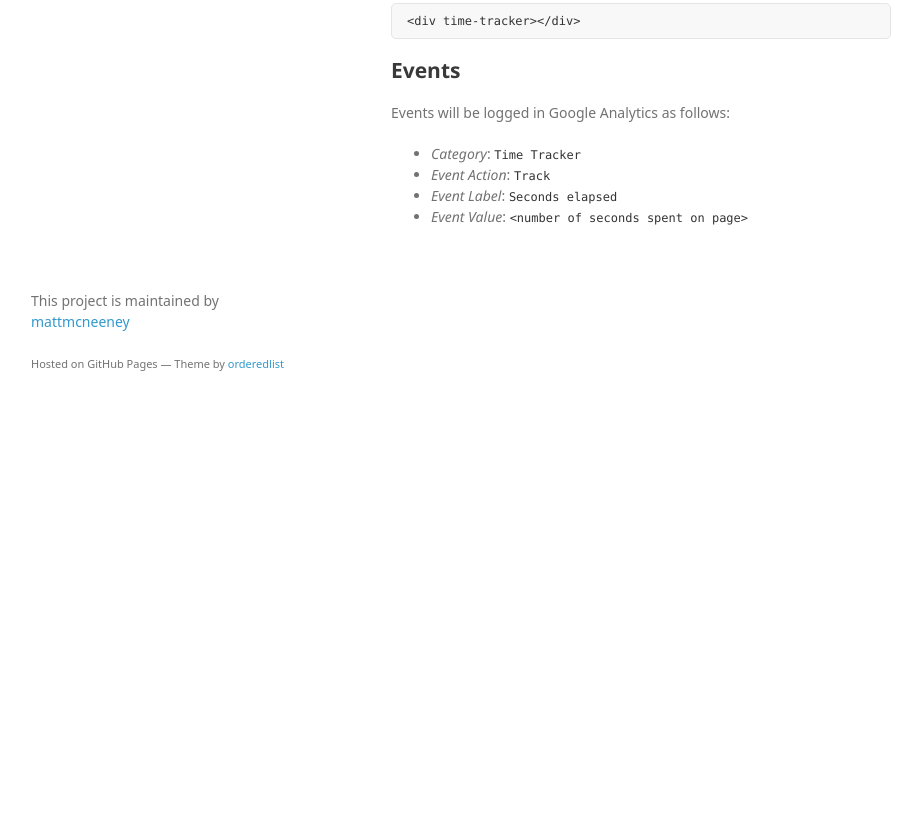
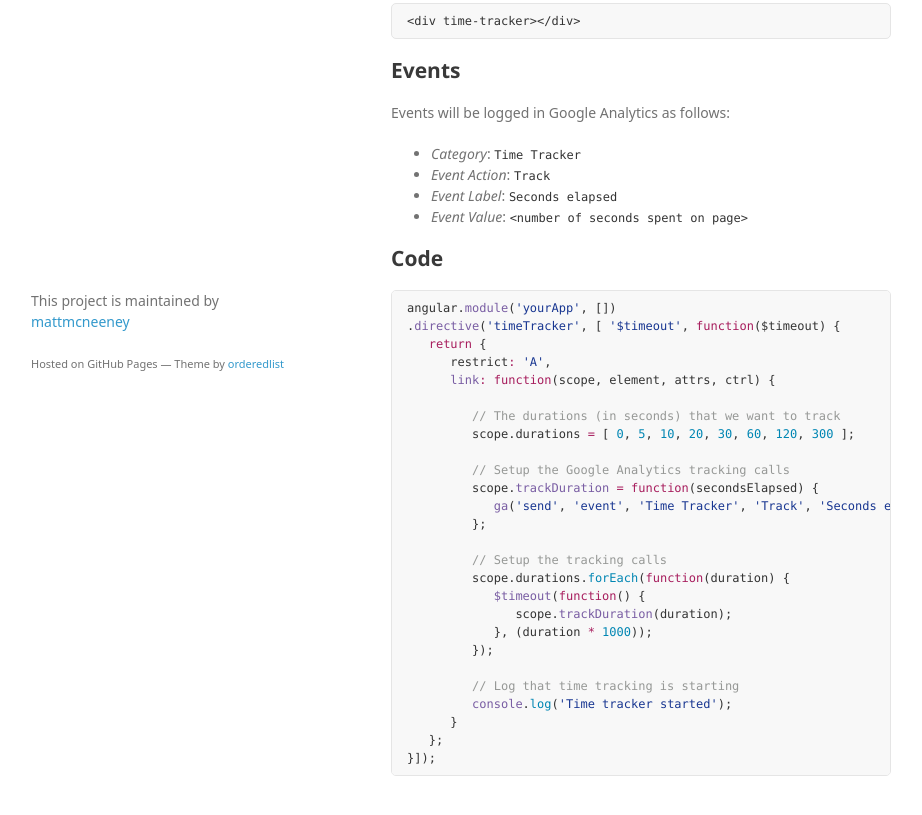
Before and after one commit to mattmcneeney/angularjs-time-tracker, a plain HTML site: page index.html in a window 1280 px wide. Shown: the part 357-1172 px from the top of the page, without its empty margins (179-1101 px from the left). Before the commit the page ends 800 px from the top, so only its background shows below. Drawn offline with Linux system fonts and the light colour scheme; a web font is replaced by a local one.

```diff
--- a/index.html
+++ b/index.html
@@ -68,6 +68,36 @@ The durations that are tracked are pre-defined.</p>
 <em>Event Value</em>: <code>&lt;number of seconds spent on page&gt;</code>
 </li>
 </ul>
+
+<h2>
+<a id="code" class="anchor" href="#code" aria-hidden="true"><span aria-hidden="true" class="octicon octicon-link"></span></a>Code</h2>
+
+<div class="highlight highlight-source-js"><pre><span class="pl-smi">angular</span>.<span class="pl-en">module</span>(<span class="pl-s"><span class="pl-pds">'</span>yourApp<span class="pl-pds">'</span></span>, [])
+.<span class="pl-en">directive</span>(<span class="pl-s"><span class="pl-pds">'</span>timeTracker<span class="pl-pds">'</span></span>, [ <span class="pl-s"><span class="pl-pds">'</span>$timeout<span class="pl-pds">'</span></span>, <span class="pl-k">function</span>(<span class="pl-smi">$timeout</span>) {
+   <span class="pl-k">return</span> {
+      restrict<span class="pl-k">:</span> <span class="pl-s"><span class="pl-pds">'</span>A<span class="pl-pds">'</span></span>,
+      <span class="pl-en">link</span><span class="pl-k">:</span> <span class="pl-k">function</span>(<span class="pl-smi">scope</span>, <span class="pl-smi">element</span>, <span class="pl-smi">attrs</span>, <span class="pl-smi">ctrl</span>) {
+
+         <span class="pl-c">// The durations (in seconds) that we want to track</span>
+         <span class="pl-smi">scope</span>.<span class="pl-smi">durations</span> <span class="pl-k">=</span> [ <span class="pl-c1">0</span>, <span class="pl-c1">5</span>, <span class="pl-c1">10</span>, <span class="pl-c1">20</span>, <span class="pl-c1">30</span>, <span class="pl-c1">60</span>, <span class="pl-c1">120</span>, <span class="pl-c1">300</span> ];
+
+         <span class="pl-c">// Setup the Google Analytics tracking calls</span>
+         <span class="pl-smi">scope</span>.<span class="pl-en">trackDuration</span> <span class="pl-k">=</span> <span class="pl-k">function</span>(<span class="pl-smi">secondsElapsed</span>) {
+            <span class="pl-en">ga</span>(<span class="pl-s"><span class="pl-pds">'</span>send<span class="pl-pds">'</span></span>, <span class="pl-s"><span class="pl-pds">'</span>event<span class="pl-pds">'</span></span>, <span class="pl-s"><span class="pl-pds">'</span>Time Tracker<span class="pl-pds">'</span></span>, <span class="pl-s"><span class="pl-pds">'</span>Track<span class="pl-pds">'</span></span>, <span class="pl-s"><span class="pl-pds">'</span>Seconds elapsed<span class="pl-pds">'</span></span>, secondsElapsed, { <span class="pl-s"><span class="pl-pds">'</span>nonInteraction<span class="pl-pds">'</span></span><span class="pl-k">:</span> <span class="pl-c1">1</span> });
+         };
+
+         <span class="pl-c">// Setup the tracking calls</span>
+         <span class="pl-smi">scope</span>.<span class="pl-smi">durations</span>.<span class="pl-c1">forEach</span>(<span class="pl-k">function</span>(<span class="pl-smi">duration</span>) {
+            <span class="pl-en">$timeout</span>(<span class="pl-k">function</span>() {
+               <span class="pl-smi">scope</span>.<span class="pl-en">trackDuration</span>(duration);
+            }, (duration <span class="pl-k">*</span> <span class="pl-c1">1000</span>));
+         });
+
+         <span class="pl-c">// Log that time tracking is starting</span>
+         <span class="pl-en">console</span>.<span class="pl-c1">log</span>(<span class="pl-s"><span class="pl-pds">'</span>Time tracker started<span class="pl-pds">'</span></span>);
+      }
+   };
+}]);</pre></div>
       </section>
       <footer>
         <p>This project is maintained by <a href="https://github.com/mattmcneeney">mattmcneeney</a></p>
```
Also changed, not shown: params.json (+1 -1 lines).
